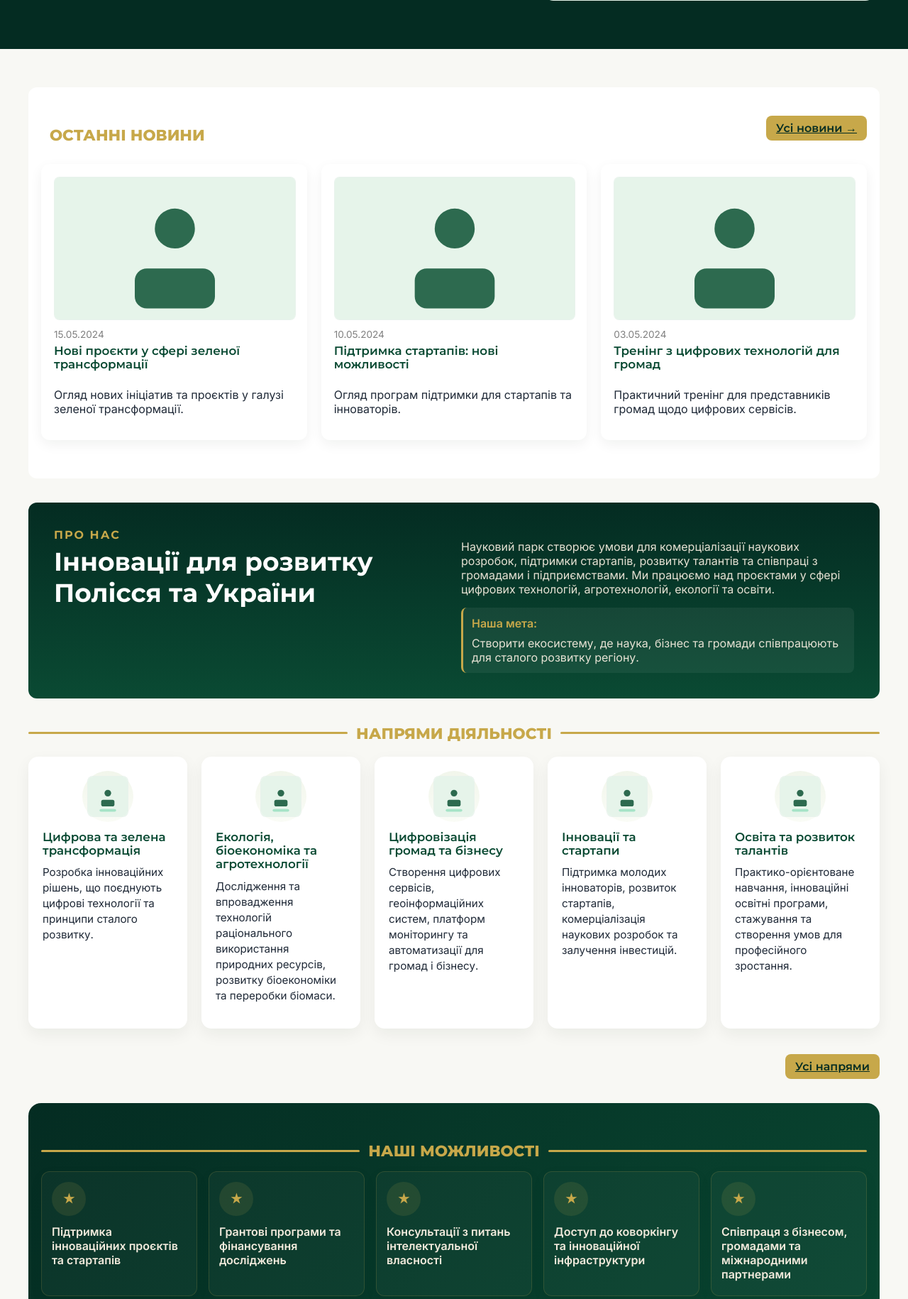
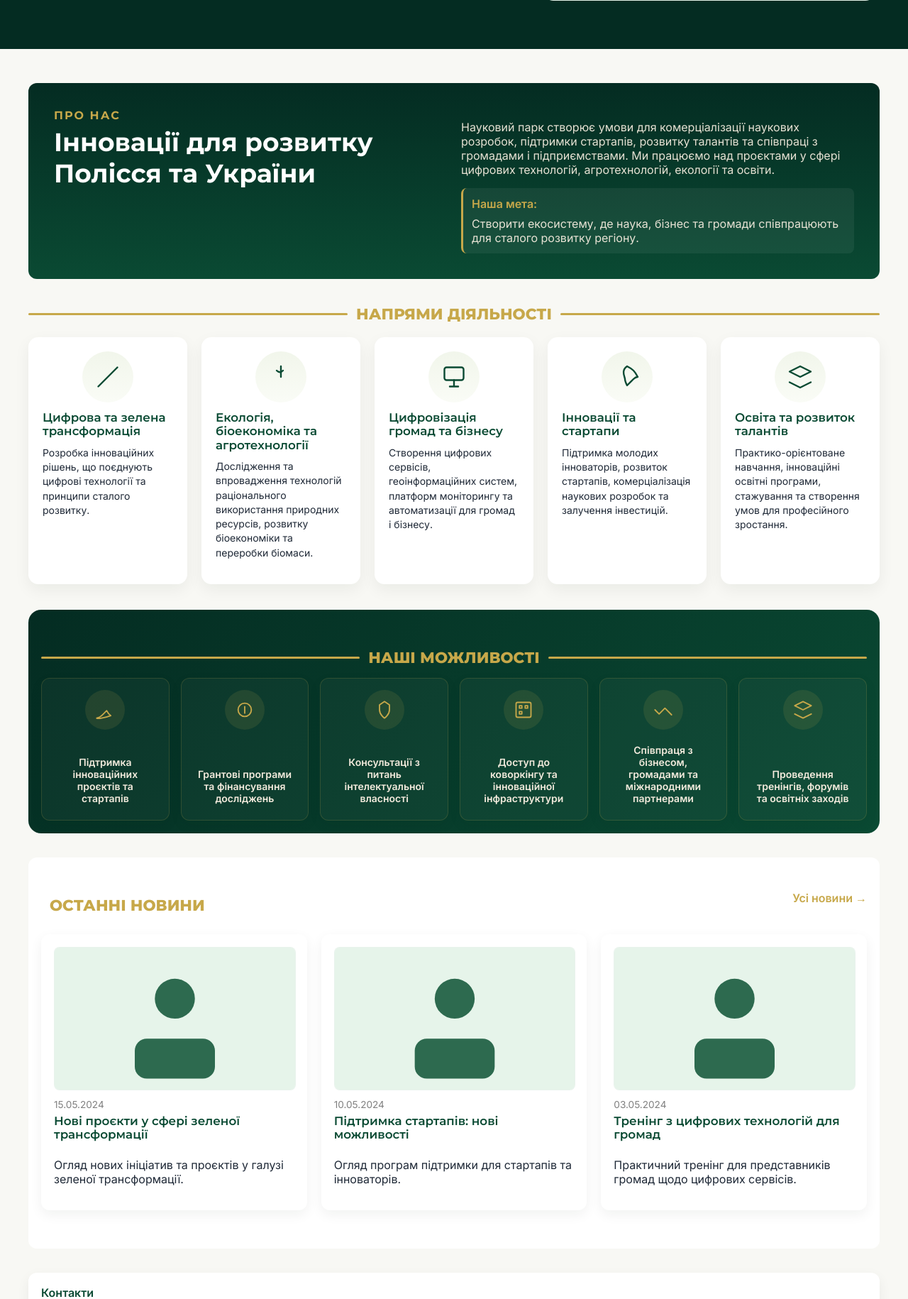
Before and after one commit to VasylyshynDavid/polissia-science-park, a Laravel app: page / in a window 1280 px wide. Shown: the part 435-2265 px from the top of the page at 71% size. Run offline with Laravel 12, Linux system fonts and the light colour scheme; data comes from the database, SQL or seed files in the repository.

Commit message:
Match homepage to approved mockup: section order, compact opportunity cards, themed icons, remove extra buttons

```diff
--- a/resources/views/home.blade.php
+++ b/resources/views/home.blade.php
@@ -55,7 +55,6 @@
     </section>
 
     <div class="container">
-        @include('partials.home-news')
 
         <section id="about">
             <div class="about-inner">
@@ -77,18 +76,14 @@
         <section id="activities" style="margin:34px 0">
             <h3 class="section-title" style="color:var(--gold);text-transform:uppercase">НАПРЯМИ ДІЯЛЬНОСТІ</h3>
             @include('partials.activities-grid', ['activities' => $activities])
-            <div style="margin-top:12px;text-align:right">
-                <a href="{{ route('activities.index') }}" class="btn">Усі напрями</a>
-            </div>
         </section>
 
         <section id="opportunities" class="opportunities-section" style="margin:34px 0;padding:18px;">
             <h3 class="section-title" style="color:var(--gold);text-transform:uppercase">НАШІ МОЖЛИВОСТІ</h3>
             @include('partials.opportunities-grid', ['opportunities' => $opportunities])
-            <div style="margin-top:12px;text-align:right">
-                <a href="{{ route('opportunities.index') }}" class="btn">Усі можливості</a>
-            </div>
         </section>
+
+        @include('partials.home-news')
 
         <section id="contacts" style="margin:34px 0;padding:18px;background:#ffffff;border-radius:12px;box-shadow:0 6px 18px rgba(0,0,0,0.06)">
             <h4 style="margin-top:0;color:var(--green)">Контакти</h4>
--- a/resources/views/layouts/app.blade.php
+++ b/resources/views/layouts/app.blade.php
@@ -228,6 +228,7 @@
             .activities-grid{grid-template-columns:repeat(5,1fr)}
             .opportunities-grid{grid-template-columns:repeat(6,1fr)}
         }
+        .opportunities-grid{grid-template-columns:repeat(auto-fit,minmax(170px,1fr))}
         .opportunities-section{background:linear-gradient(135deg,var(--dark),var(--green));border-radius:18px;padding:18px}
     </style>
     @yield('head')
--- a/resources/views/partials/activities-grid.blade.php
+++ b/resources/views/partials/activities-grid.blade.php
@@ -3,12 +3,29 @@
         <article class="card activity-card">
             <div style="display:flex;justify-content:center;margin-bottom:12px">
                 <div class="icon-circle">
-                    <img src="{{ asset($activity->image_path) }}" alt="{{ $activity->title_ua }}" />
+                    @if($loop->index == 0)
+                        <!-- leaf + chip -->
+                        <svg width="36" height="36" viewBox="0 0 24 24" fill="none"><path d="M3 21s6-6 9-9 6-6 9-9" stroke="var(--green)" stroke-width="1.6" stroke-linecap="round" stroke-linejoin="round"/></svg>
+                    @elseif($loop->index == 1)
+                        <!-- sprout -->
+                        <svg width="36" height="36" viewBox="0 0 24 24" fill="none"><path d="M12 2v10" stroke="var(--green)" stroke-width="1.6" stroke-linecap="round" stroke-linejoin="round"/><path d="M8 6c2 2 4 2 6 0" stroke="var(--green)" stroke-width="1.6" stroke-linecap="round" stroke-linejoin="round"/></svg>
+                    @elseif($loop->index == 2)
+                        <!-- monitor/network -->
+                        <svg width="36" height="36" viewBox="0 0 24 24" fill="none"><rect x="3" y="3" width="18" height="12" rx="2" stroke="var(--green)" stroke-width="1.6"/><path d="M8 21h8M12 15v6" stroke="var(--green)" stroke-width="1.6" stroke-linecap="round"/></svg>
+                    @elseif($loop->index == 3)
+                        <!-- rocket -->
+                        <svg width="36" height="36" viewBox="0 0 24 24" fill="none"><path d="M12 2s4 2 6 4 4 6 4 6-2 0-4 2-6 6-6 6-2-4-2-6S6 6 12 2z" stroke="var(--green)" stroke-width="1.6" stroke-linecap="round" stroke-linejoin="round"/></svg>
+                    @elseif($loop->index == 4)
+                        <!-- graduation -->
+                        <svg width="36" height="36" viewBox="0 0 24 24" fill="none"><path d="M12 2L2 7l10 5 10-5-10-5z" stroke="var(--green)" stroke-width="1.6" stroke-linecap="round" stroke-linejoin="round"/><path d="M2 17l10 5 10-5" stroke="var(--green)" stroke-width="1.6" stroke-linecap="round" stroke-linejoin="round"/></svg>
+                    @else
+                        <img src="{{ asset($activity->image_path) }}" alt="{{ $activity->title_ua }}" />
+                    @endif
                 </div>
             </div>
 
             <h3 class="activity-title">{{ $activity->title_ua }}</h3>
-            <p class="desc">{{ $activity->description_ua }}</p>
+            <p class="desc" style="min-height:56px;font-size:14px">{{ $activity->description_ua }}</p>
         </article>
     @endforeach
 </div>
--- a/resources/views/partials/home-news.blade.php
+++ b/resources/views/partials/home-news.blade.php
@@ -1,7 +1,7 @@
 <section id="latest-news" style="margin:34px 0;background:var(--card);padding:18px;border-radius:12px">
     <div style="display:flex;align-items:center;justify-content:space-between">
         <h3 class="section-title" style="text-align:left;color:var(--gold)">ОСТАННІ НОВИНИ</h3>
-        <a href="{{ route('news.index') }}" class="btn">Усі новини →</a>
+        <a href="{{ route('news.index') }}" style="color:var(--gold);font-weight:600;text-decoration:none">Усі новини →</a>
     </div>
 
     <div class="activities-grid" style="margin-top:12px;grid-template-columns:repeat(auto-fit,minmax(240px,1fr));">
--- a/resources/views/partials/opportunities-grid.blade.php
+++ b/resources/views/partials/opportunities-grid.blade.php
@@ -1,11 +1,30 @@
 @if(isset($opportunities) && count($opportunities))
     <div class="opportunities-grid">
-        @foreach($opportunities as $opportunity)
-            <div class="opportunity-card opportunity-home">
-                <div style="display:flex;flex-direction:column;gap:12px;align-items:flex-start">
-                    <div style="width:48px;height:48px;border-radius:50%;background:rgba(199,168,74,0.12);display:flex;align-items:center;justify-content:center;color:var(--gold);font-weight:700">★</div>
-                    <div class="ua-text">{{ $opportunity->description_ua }}</div>
+        @foreach($opportunities as $idx => $opportunity)
+            <div class="opportunity-card opportunity-home" style="padding:16px;display:flex;flex-direction:column;align-items:center;text-align:center;justify-content:space-between;min-height:140px">
+                <div style="width:56px;height:56px;border-radius:50%;background:rgba(199,168,74,0.12);display:flex;align-items:center;justify-content:center;margin-bottom:8px">
+                    @if($idx == 0)
+                        <!-- rocket -->
+                        <svg width="28" height="28" viewBox="0 0 24 24" fill="none" xmlns="http://www.w3.org/2000/svg"><path d="M2 22s4-1 6-3 6-6 6-6 2 4 5 6c0 0-5 2-11 3S2 22 2 22z" stroke="var(--gold)" stroke-width="1.6" stroke-linecap="round" stroke-linejoin="round"/></svg>
+                    @elseif($idx == 1)
+                        <!-- coin -->
+                        <svg width="28" height="28" viewBox="0 0 24 24" fill="none" xmlns="http://www.w3.org/2000/svg"><circle cx="12" cy="12" r="8" stroke="var(--gold)" stroke-width="1.6"/><path d="M12 8v8" stroke="var(--gold)" stroke-width="1.6" stroke-linecap="round"/></svg>
+                    @elseif($idx == 2)
+                        <!-- document/shield -->
+                        <svg width="28" height="28" viewBox="0 0 24 24" fill="none" xmlns="http://www.w3.org/2000/svg"><path d="M12 2l6 4v6c0 6-6 10-6 10s-6-4-6-10V6l6-4z" stroke="var(--gold)" stroke-width="1.6" stroke-linecap="round" stroke-linejoin="round"/></svg>
+                    @elseif($idx == 3)
+                        <!-- building/cowork -->
+                        <svg width="28" height="28" viewBox="0 0 24 24" fill="none" xmlns="http://www.w3.org/2000/svg"><rect x="3" y="3" width="18" height="18" rx="2" stroke="var(--gold)" stroke-width="1.6"/><path d="M7 7h3v3H7zM14 7h3v3h-3zM7 14h3v3H7z" stroke="var(--gold)" stroke-width="1.6" stroke-linecap="round" stroke-linejoin="round"/></svg>
+                    @elseif($idx == 4)
+                        <!-- handshake -->
+                        <svg width="28" height="28" viewBox="0 0 24 24" fill="none" xmlns="http://www.w3.org/2000/svg"><path d="M2 12l5 5 7-7 8 8" stroke="var(--gold)" stroke-width="1.6" stroke-linecap="round" stroke-linejoin="round"/></svg>
+                    @else
+                        <!-- graduation cap -->
+                        <svg width="28" height="28" viewBox="0 0 24 24" fill="none" xmlns="http://www.w3.org/2000/svg"><path d="M12 2L2 7l10 5 10-5-10-5z" stroke="var(--gold)" stroke-width="1.6" stroke-linecap="round" stroke-linejoin="round"/><path d="M2 17l10 5 10-5" stroke="var(--gold)" stroke-width="1.6" stroke-linecap="round" stroke-linejoin="round"/></svg>
+                    @endif
                 </div>
+
+                <div class="ua-text" style="font-family:Inter, sans-serif;font-size:14px;color:var(--cream);">{{ $opportunity->description_ua }}</div>
             </div>
         @endforeach
     </div>
```
